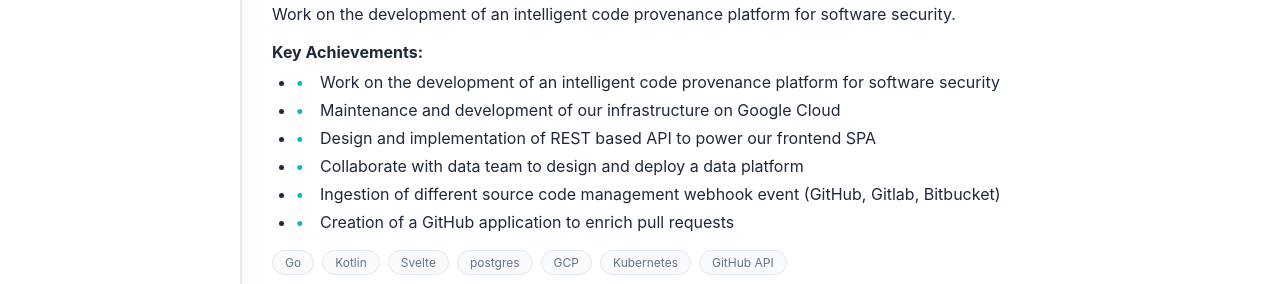
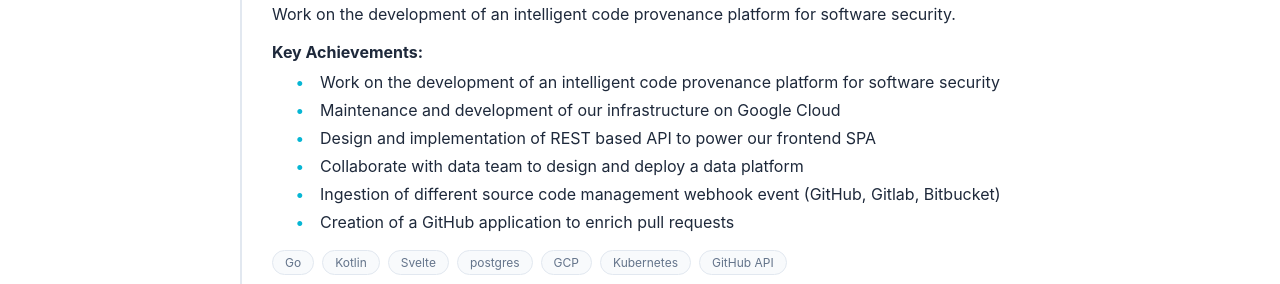
Before and after one commit to zaibon/cdcpm.dev, a SvelteKit app: page /cv in a window 1280 px wide. Shown: the part 336-620 px from the top of the page. Built offline with nearby package versions, Linux system fonts and the light colour scheme.

Commit message:
remove duplicate dot before list item

```diff
--- a/src/routes/cv/+page.svelte
+++ b/src/routes/cv/+page.svelte
@@ -343,6 +343,7 @@
 	.achievements ul {
 		margin: 0;
 		padding-left: 1.5rem;
+		list-style-type: none;
 	}
 
 	.achievements li {
```
